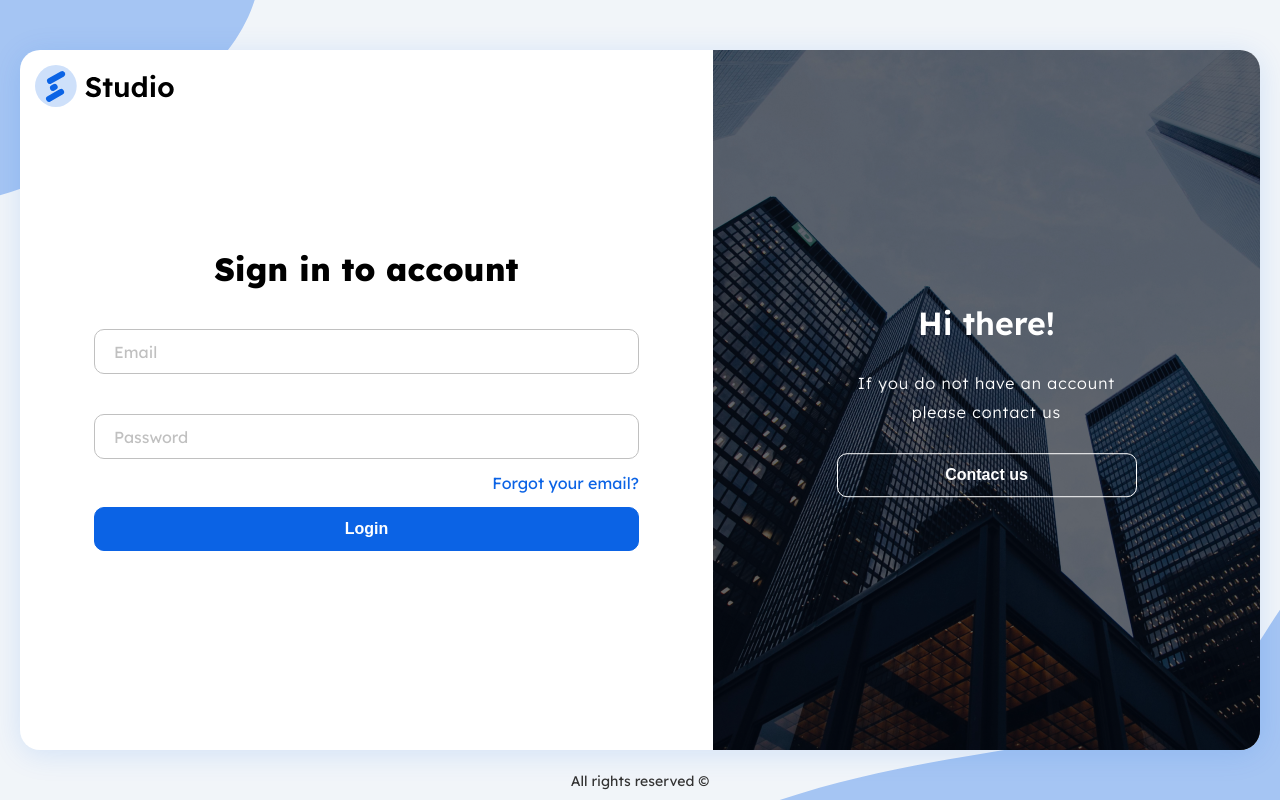
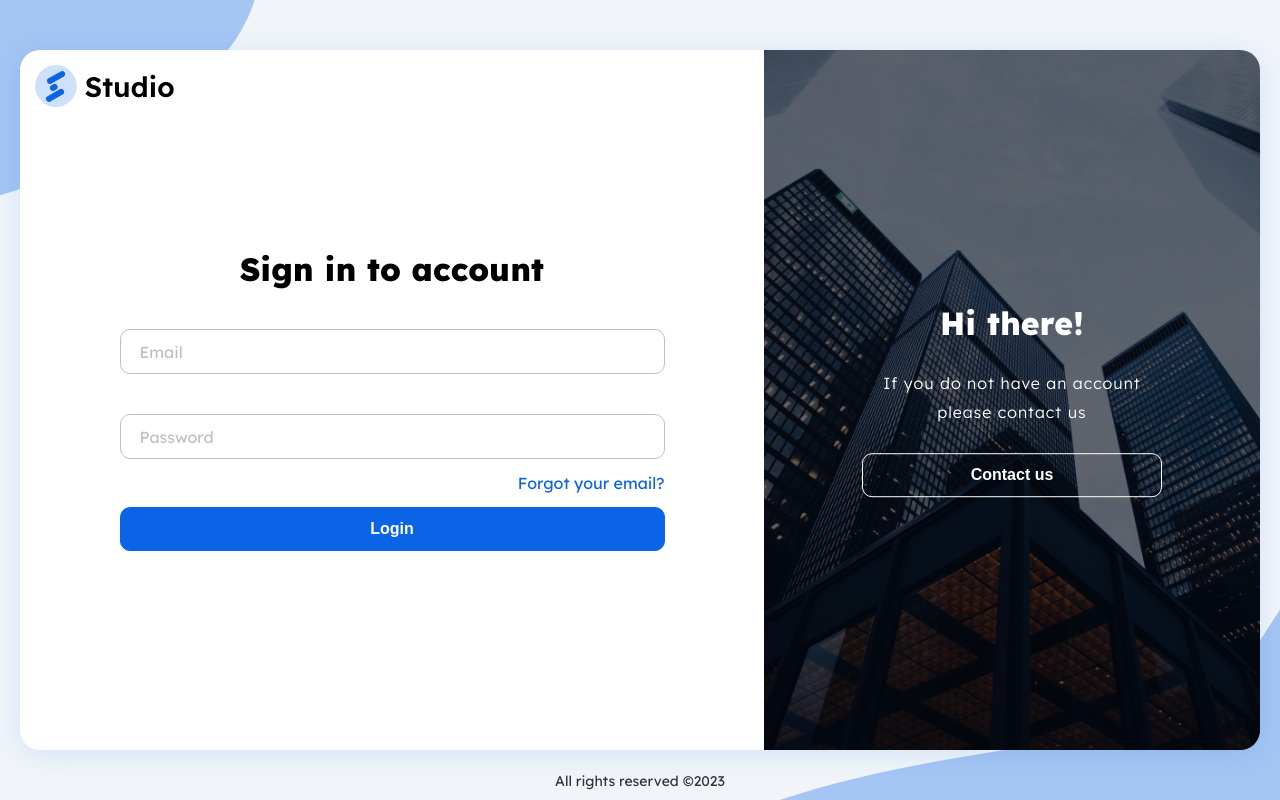
Before and after one commit to kovad003/Studio-frontend, a React (Create React App) app: page /login in a window 1280 px wide. Built offline with nearby package versions, Linux system fonts and the light colour scheme.

Commit message:
reorganize components

```diff
--- a/src/Pages/LoginPage.js
+++ /dev/null
@@ -1,165 +0,0 @@
-import { useState } from "react";
-import styled from "styled-components";
-import { Button, Card, Form, InputWrapper } from "../Components";
-import loginHero from "../assets/images/login-hero.png";
-import loginBg1 from "../assets/loginBg1.svg";
-import loginBg2 from "../assets/loginBg2.svg";
-
-const initialState = {
-	email: {
-		value: "",
-		error: false,
-		errMessage: "",
-	},
-	password: {
-		value: "",
-		error: false,
-		errMessage: "",
-	},
-};
-
-const LoginPage = () => {
-	const [credentials, setCredentials] = useState(initialState);
-
-	const handleOnChange = () => {};
-
-	return (
-		<StyledLoginPage>
-			<img className="login-bg1" src={loginBg1} alt="login-background" />
-			<img className="login-bg2" src={loginBg2} alt="login-background" />
-			<Card width="1280px" height="700px" logo={true}>
-				<div className="login-wrapper">
-					<div>
-						<Form width="545px" height="100%">
-							<h1>Sign in to account</h1>
-							<div>
-								<InputWrapper
-									id="email"
-									name="email"
-									action={handleOnChange}
-									value={credentials.email}
-									placeholder="Email"
-								/>
-								<InputWrapper
-									id="password"
-									name="password"
-									action={handleOnChange}
-									value={credentials.password}
-									placeholder="Password"
-								/>
-								<a href="#">Forgot your email?</a>
-								<Button>Login</Button>
-							</div>
-						</Form>
-					</div>
-					<div className="login-hero">
-						<div className="login-hero-content">
-							<h1>Hi there!</h1>
-							<p>If you do not have an account please contact us</p>
-							<Button variant="transparent">Contact us</Button>
-						</div>
-						<img src={loginHero} alt="login-hero" />
-					</div>
-				</div>
-			</Card>
-			<p className="cp">All rights reserved &#169;</p>
-		</StyledLoginPage>
-	);
-};
-
-const StyledLoginPage = styled.section`
-	height: 100vh;
-	width: 100vw;
-	background-color: ${(props) => props.theme.bgColor};
-	display: flex;
-	align-items: center;
-	justify-content: center;
-	padding: 20px;
-
-	.login-bg1,
-	.login-bg2 {
-		position: absolute;
-	}
-
-	.login-bg1 {
-		top: 0;
-		left: 0;
-	}
-
-	.login-bg2 {
-		bottom: 0;
-		right: 0;
-	}
-
-	.login-wrapper {
-		display: flex;
-		height: 100%;
-
-		h1 {
-			text-align: center;
-			font-size: 32px;
-			font-weight: 800;
-		}
-
-		div:first-child {
-			flex: 1;
-			display: flex;
-			flex-direction: column;
-			align-items: center;
-
-			a {
-				display: block;
-				color: ${(props) => props.theme.primaryColor};
-				margin: 14px 0;
-				text-align: right;
-			}
-		}
-		.login-hero {
-			flex-basis: 40%;
-			position: relative;
-
-			::before {
-				content: "";
-				position: absolute;
-				top: 0;
-				left: 0;
-				width: 100%;
-				height: 100%;
-				background-color: rgba(3, 8, 18, 0.61);
-			}
-
-			.login-hero-content {
-				position: absolute;
-				color: ${(props) => props.theme.white};
-				top: 50%;
-				left: 50%;
-				transform: translate(-50%, -50%);
-
-				h1 {
-					font-size: 32px;
-					font-weight: 600;
-					padding-bottom: 26px;
-				}
-
-				p {
-					width: 300px;
-					text-align: center;
-					font-weight: 300;
-					line-height: 1.8;
-					padding-bottom: 26px;
-					letter-spacing: 1px;
-				}
-			}
-		}
-	}
-
-	.cp {
-		position: absolute;
-		bottom: 10px;
-		font-size: 14px;
-		color: ${(props) => props.theme.darkTextColor};
-		user-select: none;
-	}
-`;
-
-export default LoginPage;
--- /dev/null
+++ b/src/Pages/LoginPage/Login.js
@@ -0,0 +1,33 @@
+import React from "react";
+import { Form, InputWrapper, Button } from "../../Components";
+
+const Login = ({ handleOnChange, credentials }) => {
+	return (
+		<div>
+			<Form width="545px" height="100%">
+				<h1>Sign in to account</h1>
+				<div>
+					<InputWrapper
+						id="email"
+						name="email"
+						action={handleOnChange}
+						value={credentials.email}
+						placeholder="Email"
+					/>
+					<InputWrapper
+						id="password"
+						name="password"
+						action={handleOnChange}
+						value={credentials.password}
+						placeholder="Password"
+					/>
+					{/* eslint-disable-next-line jsx-a11y/anchor-is-valid */}
+					<a href="#">Forgot your email?</a>
+					<Button>Login</Button>
+				</div>
+			</Form>
+		</div>
+	);
+};
+
+export default Login;
--- /dev/null
+++ b/src/Pages/LoginPage/LoginHero.js
@@ -0,0 +1,64 @@
+import React from "react";
+import loginHero from "../../assets/images/login-hero.png";
+import { Button } from "../../Components";
+import styled from "styled-components";
+
+const LoginHero = () => {
+	return (
+		<StyledLoginHero className="login-hero">
+			<div className="login-hero-content">
+				<h1>Hi there!</h1>
+				<p>If you do not have an account please contact us</p>
+				<Button variant="transparent">Contact us</Button>
+			</div>
+			<img src={loginHero} alt="login-hero" />
+		</StyledLoginHero>
+	);
+};
+
+const StyledLoginHero = styled.div`
+	width: 45%;
+	flex-basis: 40%;
+	position: relative;
+
+	::before {
+		content: "";
+		position: absolute;
+		top: 0;
+		left: 0;
+		width: 100%;
+		height: 100%;
+		background-color: rgba(3, 8, 18, 0.61);
+	}
+
+	img {
+		width: 100%;
+		height: 100%;
+		object-fit: cover;
+	}
+
+	.login-hero-content {
+		position: absolute;
+		color: ${(props) => props.theme.white};
+		top: 50%;
+		left: 50%;
+		transform: translate(-50%, -50%);
+
+		h1 {
+			font-size: 32px;
+			font-weight: 600;
+			padding-bottom: 26px;
+		}
+
+		p {
+			width: 300px;
+			text-align: center;
+			font-weight: 300;
+			line-height: 1.8;
+			padding-bottom: 26px;
+			letter-spacing: 1px;
+		}
+	}
+`;
+
+export default LoginHero;
--- /dev/null
+++ b/src/Pages/LoginPage/LoginPage.js
@@ -0,0 +1,102 @@
+import { useState } from "react";
+import styled from "styled-components";
+import Login from "./Login";
+import LoginHero from "./LoginHero";
+import { Card } from "../../Components";
+import loginBg1 from "../../assets/loginBg1.svg";
+import loginBg2 from "../../assets/loginBg2.svg";
+
+const initialState = {
+	email: {
+		value: "",
+		error: false,
+		errMessage: "",
+	},
+	password: {
+		value: "",
+		error: false,
+		errMessage: "",
+	},
+};
+
+const LoginPage = () => {
+	const [credentials, setCredentials] = useState(initialState);
+
+	const handleOnChange = () => {};
+
+	return (
+		<StyledLoginPage>
+			<img className="login-bg1" src={loginBg1} alt="login-background" />
+			<img className="login-bg2" src={loginBg2} alt="login-background" />
+			<Card width="1280px" height="700px" logo={true}>
+				<div className="login-wrapper">
+					<Login handleOnChange={handleOnChange} credentials={credentials} />
+					<LoginHero />
+				</div>
+			</Card>
+			<p className="cp">
+				All rights reserved &#169;{new Date().getUTCFullYear()}
+			</p>
+		</StyledLoginPage>
+	);
+};
+
+const StyledLoginPage = styled.section`
+	height: 100vh;
+	width: 100vw;
+	background-color: ${(props) => props.theme.bgColor};
+	display: flex;
+	align-items: center;
+	justify-content: center;
+	padding: 20px;
+
+	.login-bg1,
+	.login-bg2 {
+		position: absolute;
+	}
+
+	.login-bg1 {
+		top: 0;
+		left: 0;
+	}
+
+	.login-bg2 {
+		bottom: 0;
+		right: 0;
+	}
+
+	.login-wrapper {
+		display: flex;
+		height: 100%;
+
+		h1 {
+			text-align: center;
+			font-size: 32px;
+			font-weight: 800;
+		}
+
+		div:first-child {
+			flex: 1;
+			display: flex;
+			flex-direction: column;
+			align-items: center;
+
+			a {
+				display: block;
+				color: ${(props) => props.theme.primaryColor};
+				margin: 14px 0;
+				text-align: right;
+			}
+		}
+	}
+
+	.cp {
+		position: absolute;
+		bottom: 10px;
+		font-size: 14px;
+		color: ${(props) => props.theme.darkTextColor};
+		user-select: none;
+	}
+`;
+
+export default LoginPage;
--- a/src/Pages/index.js
+++ b/src/Pages/index.js
@@ -1,5 +1,5 @@
 import Dashboard from "./DashboardPage";
-import Login from "./LoginPage";
+import Login from "./LoginPage/LoginPage";
 import Tickets from "./TicketPage";
 import Welcome from "./WelcomePage";
 import Root from "./RootPage.js";
```
Also changed, not shown: src/assets/images/login-hero2.jpg (added).
